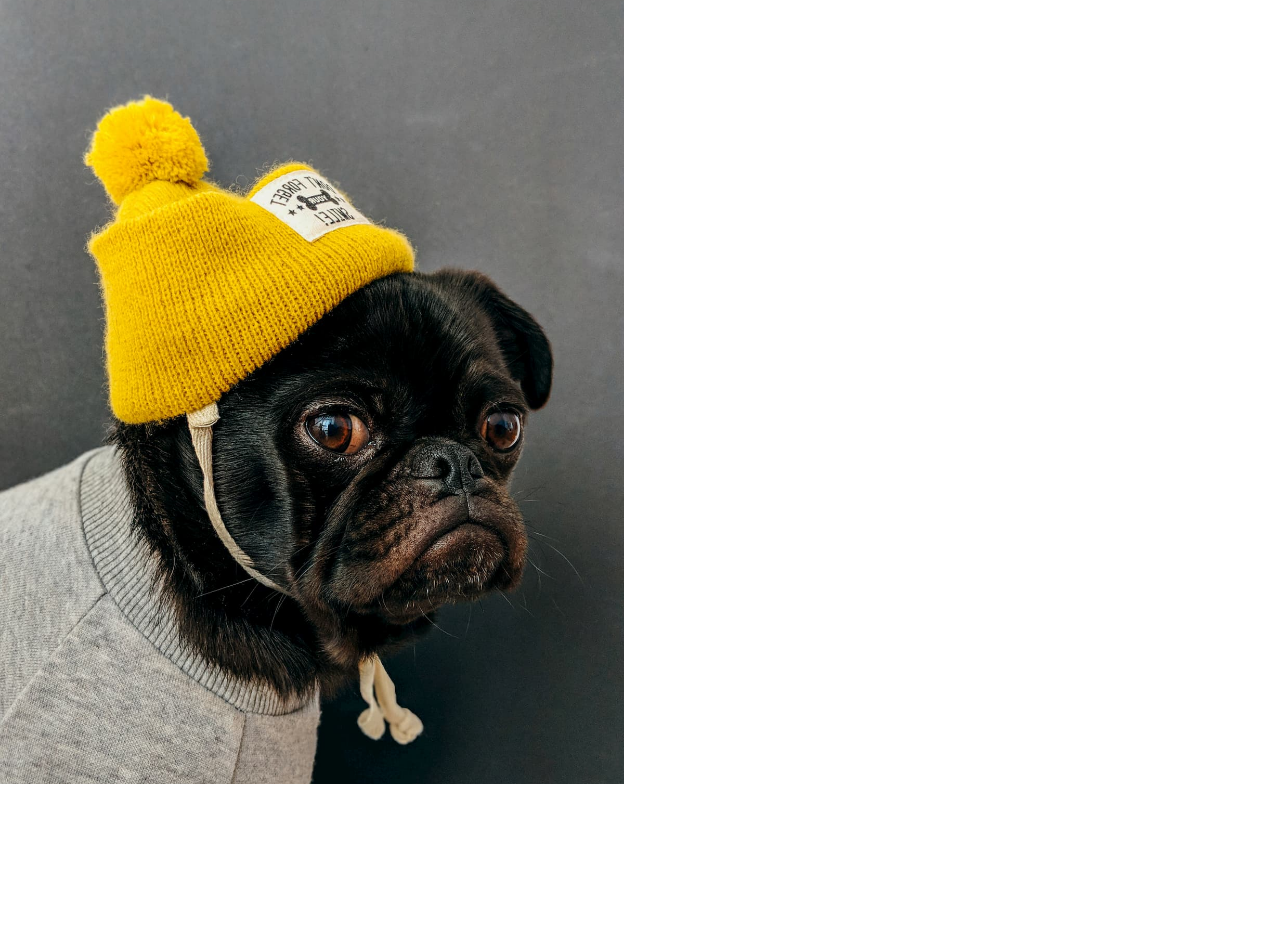
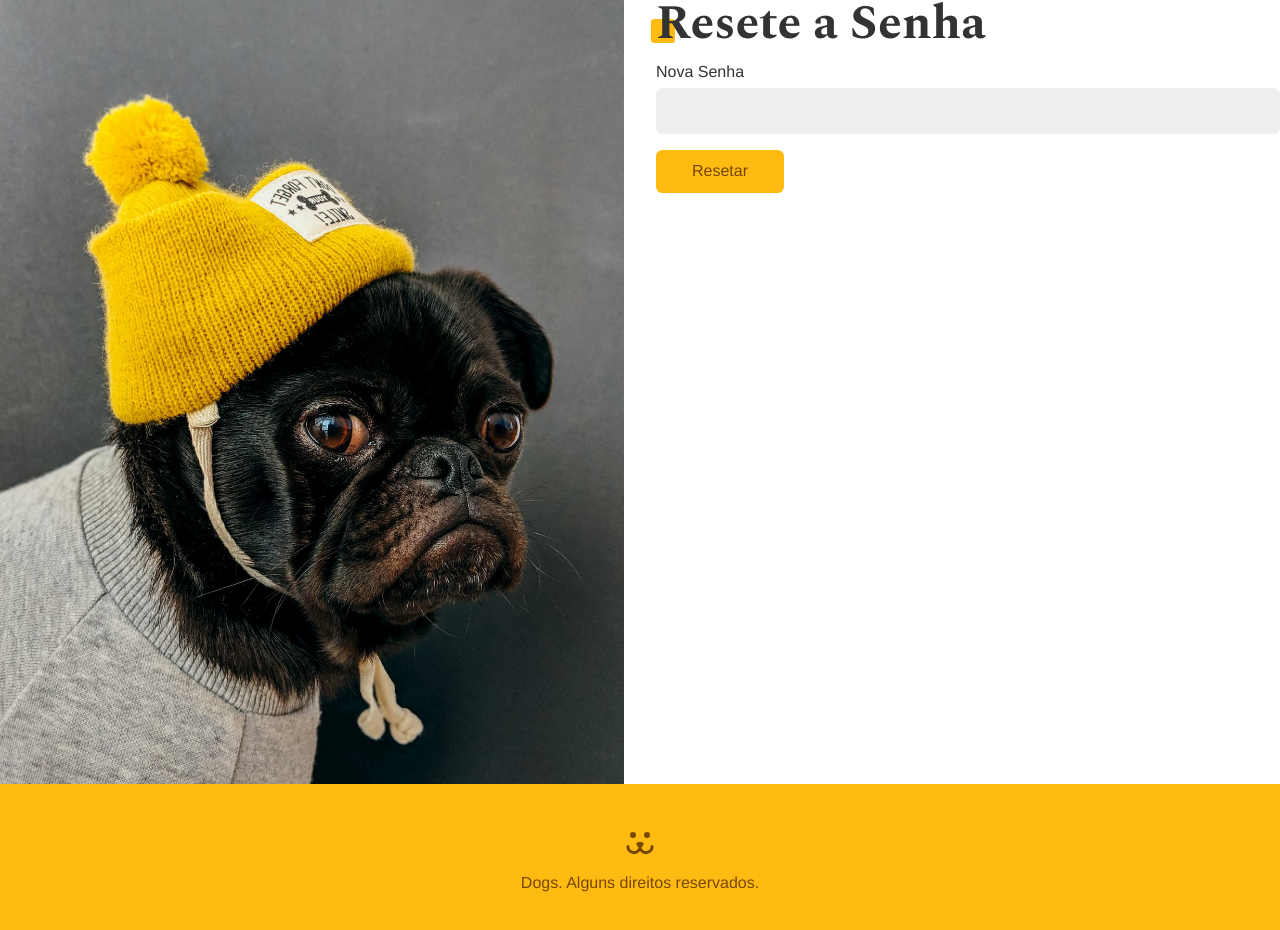
Before and after one commit to Ramonlegend/DOGS-React, a React (Vite) app: page /login/resetar in a window 1280 px wide. Shown: the part 80-1010 px from the top of the page. Before the commit the page ends 864 px from the top, so only its background shows below. Built offline with nearby package versions, Linux system fonts and the light colour scheme.

Commit message:
senha e reset senha

```diff
--- a/src/App.css
+++ b/src/App.css
@@ -53,7 +53,7 @@ a {
 }
 
 .mainContainer {
-  margin-top: 4rem;
+  margin-top: 2rem;
 }
 
 .title {
@@ -90,3 +90,13 @@ a {
     transform: initial;
   }
 }
+
+.App {
+  display: flex;
+  flex-direction: column;
+  min-height: calc(100vh + 10rem);
+}
+
+.AppBody {
+  flex: 1;
+}
--- a/src/App.jsx
+++ b/src/App.jsx
@@ -14,10 +14,11 @@ import NotFounded from './Components/NotFounded';
 
 function App() {
   return (
-    <div>
+    <div className="App">
       <BrowserRouter>
         <UserStorage>
           <Header />
+          <main className="AppBody">
             <Routes>
               <Route path="/" element={<Home />} />
               <Route path="login/*" element={<Login />} />
@@ -33,6 +34,7 @@ function App() {
               <Route path="perfil/:user" element={<UserProfile />} />
               <Route path="*" element={<NotFounded />} />
             </Routes>
+          </main>
           <Footer />
         </UserStorage>
       </BrowserRouter>
--- a/src/Components/Feed/Feed.jsx
+++ b/src/Components/Feed/Feed.jsx
@@ -1,6 +1,7 @@
 import React from 'react';
 import FeedModal from './FeedModal';
 import FeedPhotos from './FeedPhotos';
+import PropTypes from 'prop-types';
 
 const Feed = ({ user }) => {
   const [modalPhoto, setModalPhoto] = React.useState(null);
@@ -60,4 +61,15 @@ const Feed = ({ user }) => {
   );
 };
 
+Feed.defaultProps = {
+  user: 0,
+};
+
+Feed.propTypes = {
+  user: PropTypes.oneOfType([
+    PropTypes.string.isRequired,
+    PropTypes.number.isRequired,
+  ]),
+};
+
 export default Feed;
--- a/src/Components/Footer.jsx
+++ b/src/Components/Footer.jsx
@@ -1,8 +1,14 @@
 import React from 'react';
 import styles from './Footer.module.css';
+import { ReactComponent as Dogs } from '../Assets/dogs-footer.svg';
 
 const Footer = () => {
-  return <div className={styles.footer}></div>;
+  return (
+    <footer className={styles.footer}>
+      <Dogs />
+      <p>Dogs. Alguns direitos reservados.</p>
+    </footer>
+  );
 };
 
 export default Footer;
--- a/src/Components/Footer.module.css
+++ b/src/Components/Footer.module.css
@@ -0,0 +1,11 @@
+.footer {
+  background: #fb1;
+  padding: 3rem 1rem 0 1rem;
+  height: 10rem;
+  text-align: center;
+  color: #764701;
+}
+
+.footer p {
+  margin-top: 1rem;
+}
--- a/src/Components/Login/LoginPasswordLost.jsx
+++ b/src/Components/Login/LoginPasswordLost.jsx
@@ -1,7 +1,46 @@
 import React from 'react';
+import Error from '../Helper/Error';
+import Input from '../Forms/Input';
+import Button from '../Forms/Button';
+import useForm from '../../Hooks/useForm';
+import useFetch from '../../Hooks/useFetch';
+import { PASSWORD_LOST } from '../../api';
 
 const LoginPasswordLost = () => {
-  return <div></div>;
+  const login = useForm();
+  const { data, loading, error, request } = useFetch();
+
+  async function handleSubmit(event) {
+    event.preventDefault();
+    if (login.validate()) {
+      const { url, options } = PASSWORD_LOST({
+        login: login.value,
+        url: window.location.href.replace('perdeu', 'resetar'),
+      });
+      const { json } = await request(url, options);
+      console.log(json);
+    }
+  }
+
+  return (
+    <section>
+      <h1 className="title">Perdeu a senha?</h1>
+      {data ? (
+        <p style={{ color: '#4c1' }}>{data}</p>
+      ) : (
+        <form onSubmit={handleSubmit}>
+          <Input label="Email / Usuário" type="text" name="login" {...login} />
+          {loading ? (
+            <Button disabled>Enviando...</Button>
+          ) : (
+            <Button>Enviar Email</Button>
+          )}
+        </form>
+      )}
+
+      <Error error={error} />
+    </section>
+  );
 };
 
 export default LoginPasswordLost;
--- a/src/Components/Login/LoginPasswordReset.jsx
+++ b/src/Components/Login/LoginPasswordReset.jsx
@@ -1,7 +1,59 @@
 import React from 'react';
+import Input from '../Forms/Input';
+import Button from '../Forms/Button';
+import useForm from '../../Hooks/useForm';
+import useFetch from '../../Hooks/useFetch';
+import { PASSWORD_RESET } from '../../api';
+import Error from '../Helper/Error';
+import { useNavigate } from 'react-router-dom';
 
 const LoginPasswordReset = () => {
-  return <div></div>;
+  const [login, setLogin] = React.useState('');
+  const [key, setKey] = React.useState('');
+  const password = useForm();
+  const { error, loading, request } = useFetch();
+  const navigate = useNavigate();
+
+  React.useEffect(() => {
+    const params = new URLSearchParams(window.location.search);
+    const key = params.get('key');
+    const login = params.get('login');
+    if (key) setKey(key);
+    if (login) setLogin(login);
+  }, []);
+
+  async function handleSubmit(event) {
+    event.preventDefault();
+    if (password.validate()) {
+      const { url, options } = PASSWORD_RESET({
+        login,
+        key,
+        password: password.value,
+      });
+      const { response } = await request(url, options);
+      if (response.ok) navigate('/login');
+    }
+  }
+
+  return (
+    <div>
+      <h1 className="title">Resete a Senha</h1>
+      <form onSubmit={handleSubmit}>
+        <Input
+          label="Nova Senha"
+          type="password"
+          name="password"
+          {...password}
+        />
+        {loading ? (
+          <Button disabled>Resetando...</Button>
+        ) : (
+          <Button>Resetar</Button>
+        )}
+      </form>
+      <Error error={error} />
+    </div>
+  );
 };
 
 export default LoginPasswordReset;
--- a/src/api.jsx
+++ b/src/api.jsx
@@ -108,3 +108,29 @@ export function PHOTO_DELETE(id) {
     },
   };
 }
+
+export function PASSWORD_LOST(body) {
+  return {
+    url: API_URL + '/api/password/lost',
+    options: {
+      method: 'POST',
+      headers: {
+        'Content-Type': 'application/json',
+      },
+      body: JSON.stringify(body),
+    },
+  };
+}
+
+export function PASSWORD_RESET(body) {
+  return {
+    url: API_URL + '/api/password/reset',
+    options: {
+      method: 'POST',
+      headers: {
+        'Content-Type': 'application/json',
+      },
+      body: JSON.stringify(body),
+    },
+  };
+}
```
Lines whose indentation alone changed are shown as unchanged.
